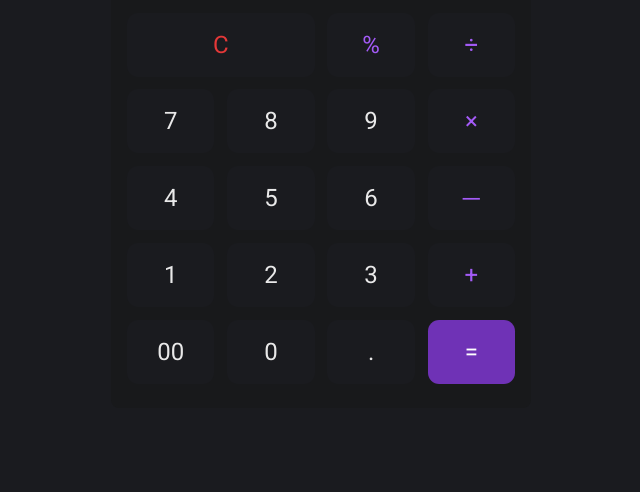
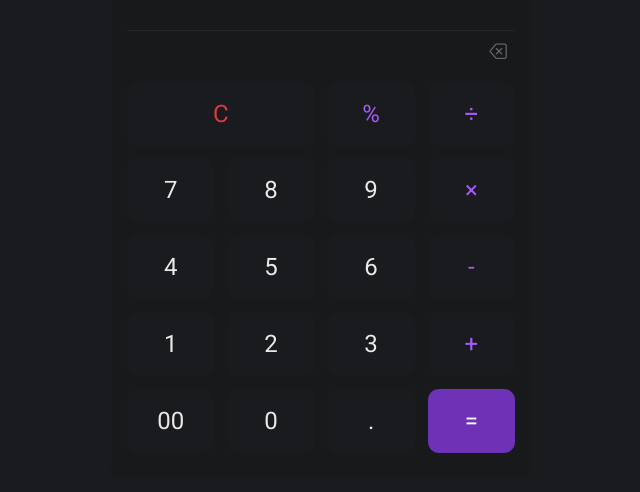
Before and after one commit to kat-val/Calculadora-JS, a plain HTML site: page index.html in a window 1280 px wide. Shown: the part 254-746 px from the top of the page, without its empty margins (319-959 px from the left). Drawn offline with nearby package versions, Linux system fonts and the light colour scheme.

Commit message:
Leves modificaciones visuales y limpiando codigo

```diff
--- a/app.js
+++ b/app.js
@@ -4,12 +4,9 @@ const outputResult = document.getElementById("outputResult");
 
 for (let key of keys){
    const value = key.dataset.key;
-   // const operators = ["-", "+", "/", "%"];
-   // `<span class="operator">&times; &divide; &percnt;</span>`
 
    key.addEventListener("click", ()=> {
       if(value == "AC"){
-         input = "";
          outputPreview.innerText = "";
          outputResult.innerText = "";
       }
--- a/index.html
+++ b/index.html
@@ -57,7 +57,7 @@
                <span>6</span>
             </div>
             <div data-key="-"class="key operator">
-               <span>&boxh;</span>
+               <span>-</span>
             </div>
             <div data-key="1" class="key">
                <span>1</span>
--- a/style.css
+++ b/style.css
@@ -45,6 +45,7 @@ body {
    color: #e9e9e9;
    display: grid;
    place-content: center;
+   height: 100svh;
    gap: 1.5rem;
 }
 
```
